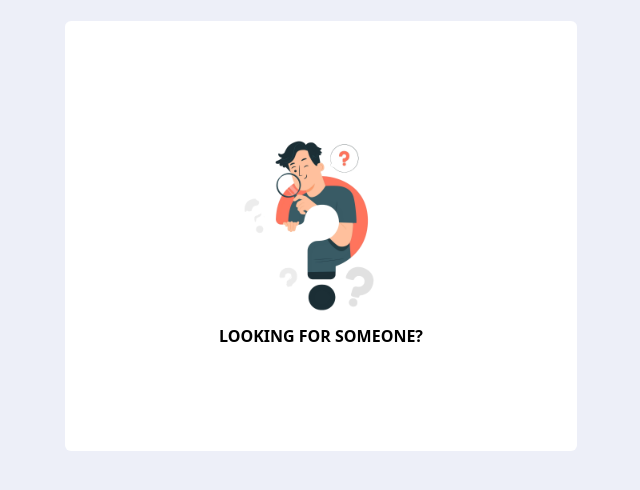
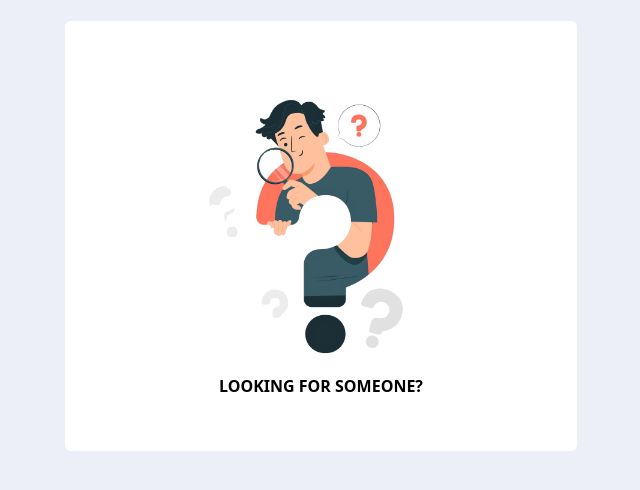
Before and after one commit to DheerajSuthar001/DevDetective, a website built with Vite: page index.html in a window 1280 px wide. Shown: the part 230-720 px from the top of the page, without its empty margins (319-959 px from the left). Built offline with nearby package versions, Linux system fonts and the light colour scheme.

Commit message:
Added initial UI Page

```diff
--- a/index.html
+++ b/index.html
@@ -99,9 +99,9 @@
                     <p class="font-bold uppercase ">No User found</p>
                 </div>
                 <!-- Search container -->
-                <div class="">
-                    <img src="./assets/Search.png" alt="" height="200px" width="200px">
-                    <p class="font-bold uppercase ">Looking for someone?</p>
+                <div class="search hidden">
+                    <img src="./assets/Search.png" alt="" height="300px" width="300px">
+                    <p class="font-bold uppercase text-center ">Looking for someone?</p>
                 </div>
             </div>
 
--- a/script.js
+++ b/script.js
@@ -5,7 +5,7 @@ const DLImage=document.querySelector("[DLImg]");
 const DarkContainers=document.querySelectorAll("[darkLight]");
 const DarkContainerCheck=document.querySelector("[darkLight]");
 
-
+initialPage();
 
 DLButton.addEventListener('click',renderDarkLightElements);
 function renderDarkLightElements(){
@@ -25,3 +25,9 @@ function renderDarkLightElements(){
     }
 
 }
+// initial page
+
+function initialPage(){
+    const search=document.querySelector(".search");
+    search.classList.add("active");
+}
--- a/style.css
+++ b/style.css
@@ -42,6 +42,7 @@
 .numberData.dark{
     background-color:var(--darkestBlue) ;
 }
+
 .loading.active{
     display: block;
   }
@@ -51,3 +52,6 @@
 .notFound.active{
     display: flex;
 }
+.search.active{
+    display: block;
+}
```
